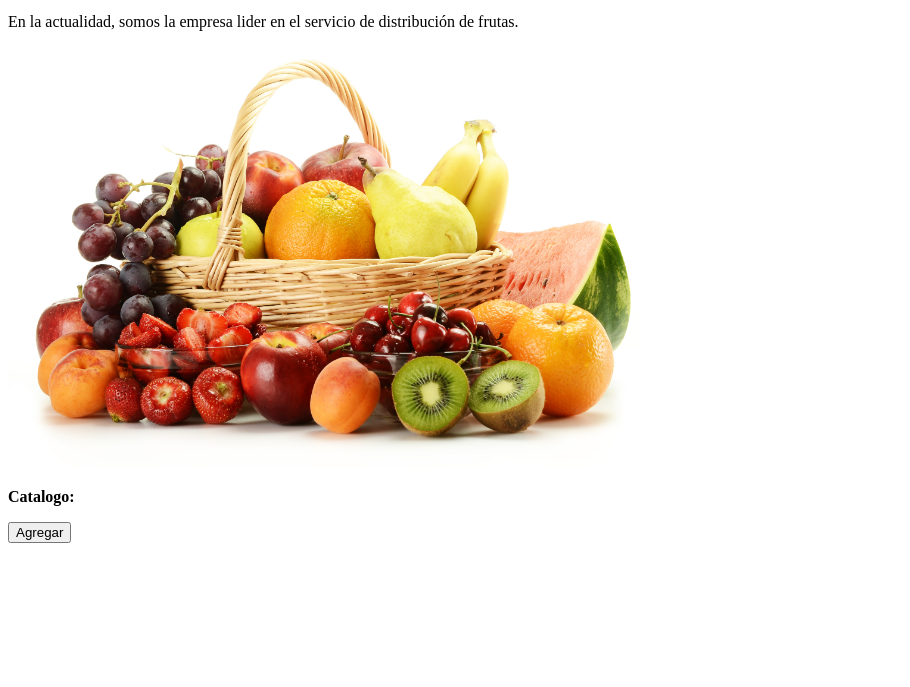
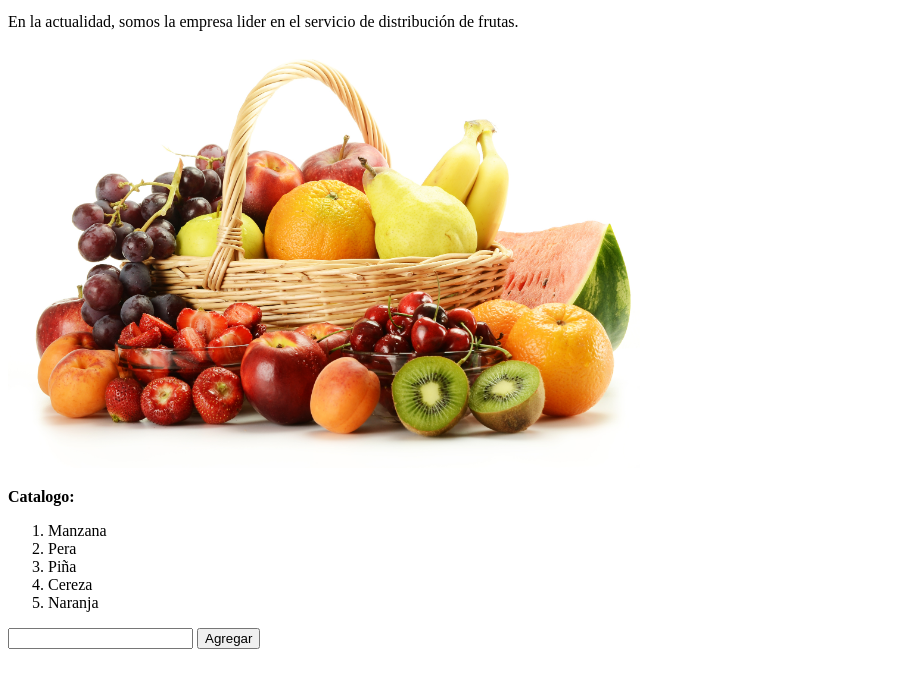
Before and after one commit to gabybravo/lista-frutas, a plain HTML site: page index.html in a window 1280 px wide. Shown: the part 101-788 px from the top of the page, without its empty margins (0-910 px from the left). Drawn offline with Linux system fonts and the light colour scheme.

Commit message:
Puse un alert en el javascript para que aparezca Hola mundo y luego al aceptar se muestre la página

```diff
--- a/assets/js/javascript.js
+++ b/assets/js/javascript.js
@@ -0,0 +1 @@
+alert("Hola mundo")
--- a/index.html
+++ b/index.html
@@ -11,7 +11,14 @@
 <p>En la actualidad, somos la empresa lider en el servicio de distribución de frutas. </p>
 <img src="images/frutas.jpg" alt= "Frutas" width="50%" height="50%">
 <p> <b>Catalogo:</b> </p>
-<imput type = "text" />
+<OL>
+  <LI>Manzana
+  <LI>Pera
+  <LI>Piña
+  <LI>Cereza
+  <LI>Naranja
+</OL>
+<input type = "text" />
 <button id="agregar" type="button" name="button"> Agregar </button>
 <script src="assets/js/javascript.js"></script>
 </body>
```
